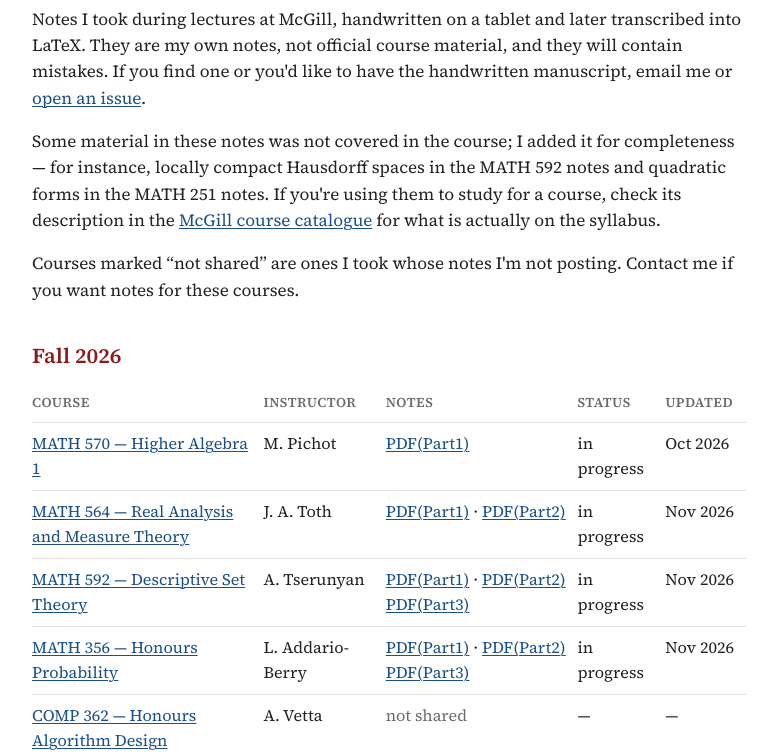
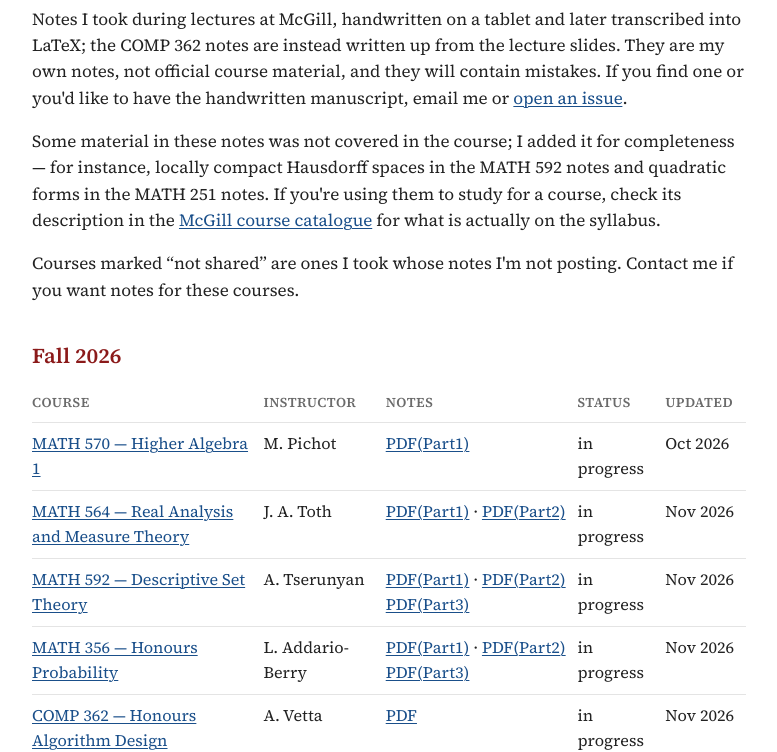
Before and after one commit to zhayittttt-cmyk/zhayittttt-cmyk.github.io, a plain HTML site: page notes.html in a window 1280 px wide. Shown: the part 208-960 px from the top of the page, without its empty margins (251-1028 px from the left). Drawn offline with Linux system fonts and the light colour scheme.

Commit message:
Notes: COMP 362 (Honours Algorithm Design)
Add notes/comp362-f26/notes.pdf, link it from the Fall 2026 table, list
COMP 362 in the page title and description, and say that these notes are
written up from the lecture slides.

Co-Authored-By: Claude Fable 5.2 <noreply@anthropic.com>
Claude-Session: https://claude.ai/code/session_011uvbbDvQnyPjFK6cdLKSPG

```diff
--- a/notes.html
+++ b/notes.html
@@ -3,8 +3,8 @@
 <head>
   <meta charset="utf-8">
   <meta name="viewport" content="width=device-width, initial-scale=1">
-  <title>McGill math course notes (MATH 592, 570, 564, 356, 251, 255, 245, 254, COMP 252) — Yitian Zhang</title>
-  <meta name="description" content="Free LaTeX lecture notes from McGill University courses: MATH 592 Descriptive Set Theory, MATH 570 Higher Algebra 1, MATH 564 Real Analysis and Measure Theory, MATH 356 Honours Probability, MATH 251 Honours Algebra 2, MATH 255 Honours Analysis 2, MATH 245 Honours Algebra 1, MATH 254 Honours Analysis 1, COMP 252 Honours Algorithms and Data Structures. Short notes on the Cantor–Schröder–Bernstein theorem, cardinality, the Axiom of Choice and Zorn's lemma.">
+  <title>McGill math course notes (MATH 592, 570, 564, 356, 251, 255, 245, 254, COMP 362, 252) — Yitian Zhang</title>
+  <meta name="description" content="Free LaTeX lecture notes from McGill University courses: MATH 592 Descriptive Set Theory, MATH 570 Higher Algebra 1, MATH 564 Real Analysis and Measure Theory, MATH 356 Honours Probability, MATH 251 Honours Algebra 2, MATH 255 Honours Analysis 2, MATH 245 Honours Algebra 1, MATH 254 Honours Analysis 1, COMP 362 Honours Algorithm Design, COMP 252 Honours Algorithms and Data Structures. Short notes on the Cantor–Schröder–Bernstein theorem, cardinality, the Axiom of Choice and Zorn's lemma.">
   <link rel="preconnect" href="https://fonts.googleapis.com">
   <link rel="preconnect" href="https://fonts.gstatic.com" crossorigin>
   <link rel="stylesheet" href="https://fonts.googleapis.com/css2?family=Source+Serif+4:ital,wght@0,400;0,600;1,400&display=swap">
@@ -34,7 +34,7 @@
 <main>
   <h1>Course notes</h1>
 
-  <p>Notes I took during lectures at McGill, handwritten on a tablet and later transcribed into LaTeX. They are my own notes, not official course material, and they will contain mistakes. If you find one or you'd like to have the handwritten manuscript, email me or <a href="https://github.com/zhayittttt-cmyk/zhayittttt-cmyk.github.io/issues" target="_blank" rel="noopener">open an issue</a>.</p>
+  <p>Notes I took during lectures at McGill, handwritten on a tablet and later transcribed into LaTeX; the COMP 362 notes are instead written up from the lecture slides. They are my own notes, not official course material, and they will contain mistakes. If you find one or you'd like to have the handwritten manuscript, email me or <a href="https://github.com/zhayittttt-cmyk/zhayittttt-cmyk.github.io/issues" target="_blank" rel="noopener">open an issue</a>.</p>
 
   <p>Some material in these notes was not covered in the course; I added it for completeness — for instance, locally compact Hausdorff spaces in the MATH 592 notes and quadratic forms in the MATH 251 notes. If you're using them to study for a course, check its description in the <a href="https://coursecatalogue.mcgill.ca/en/" target="_blank" rel="noopener">McGill course catalogue</a> for what is actually on the syllabus.</p>
 
@@ -56,7 +56,7 @@
       <tr><td><a href="https://coursecatalogue.mcgill.ca/courses/math-564/" target="_blank" rel="noopener">MATH 564 — Real Analysis and Measure Theory</a></td><td>J. A. Toth</td><td class="nowrap"><a href="notes/math564-f26/part1.pdf" target="_blank" rel="noopener">PDF(Part1)</a> &middot; <a href="notes/math564-f26/part2.pdf" target="_blank" rel="noopener">PDF(Part2)</a></td><td>in progress</td><td class="nowrap">Nov 2026</td></tr>
       <tr><td><a href="https://www.math.mcgill.ca/atserunyan/Courses/2026F.Math592.DST/" target="_blank" rel="noopener">MATH 592 — Descriptive Set Theory</a></td><td>A. Tserunyan</td><td class="nowrap"><a href="notes/math592-f26/part1.pdf" target="_blank" rel="noopener">PDF(Part1)</a> &middot; <a href="notes/math592-f26/part2.pdf" target="_blank" rel="noopener">PDF(Part2)</a><br><a href="notes/math592-f26/part3.pdf" target="_blank" rel="noopener">PDF(Part3)</a></td><td>in progress</td><td class="nowrap">Nov 2026</td></tr>
       <tr><td><a href="https://coursecatalogue.mcgill.ca/courses/math-356/" target="_blank" rel="noopener">MATH 356 — Honours Probability</a></td><td>L. Addario-Berry</td><td class="nowrap"><a href="notes/math356-f26/part1.pdf" target="_blank" rel="noopener">PDF(Part1)</a> &middot; <a href="notes/math356-f26/part2.pdf" target="_blank" rel="noopener">PDF(Part2)</a><br><a href="notes/math356-f26/part3.pdf" target="_blank" rel="noopener">PDF(Part3)</a></td><td>in progress</td><td class="nowrap">Nov 2026</td></tr>
-      <tr><td><a href="https://coursecatalogue.mcgill.ca/courses/comp-362/" target="_blank" rel="noopener">COMP 362 — Honours Algorithm Design</a></td><td>A. Vetta</td><td class="muted nowrap">not shared</td><td>—</td><td class="nowrap">—</td></tr>
+      <tr><td><a href="https://coursecatalogue.mcgill.ca/courses/comp-362/" target="_blank" rel="noopener">COMP 362 — Honours Algorithm Design</a></td><td>A. Vetta</td><td><a href="notes/comp362-f26/notes.pdf" target="_blank" rel="noopener">PDF</a></td><td>in progress</td><td class="nowrap">Nov 2026</td></tr>
     </tbody>
   </table>
   </div>
```
Also changed, not shown: 1 other file.
